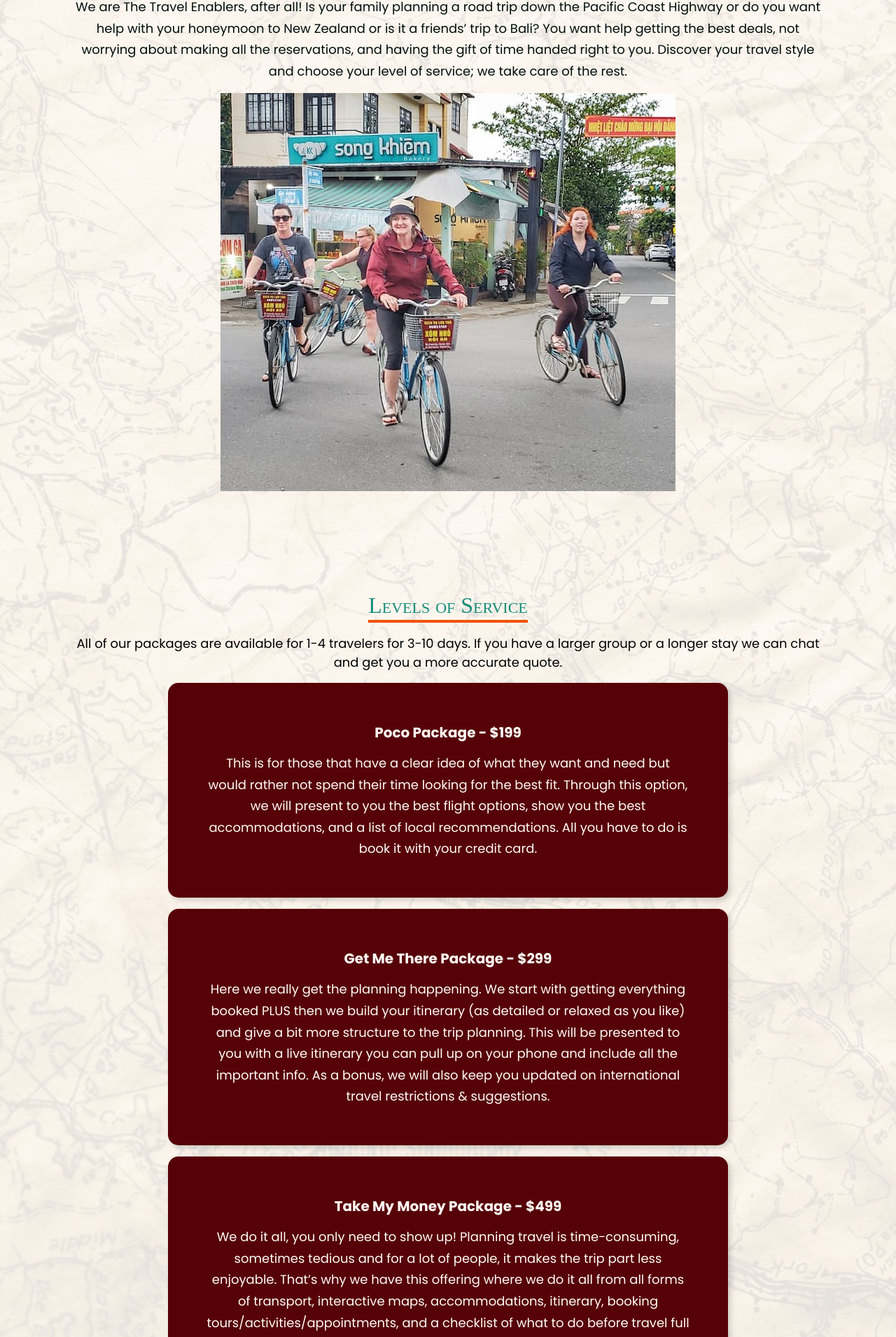
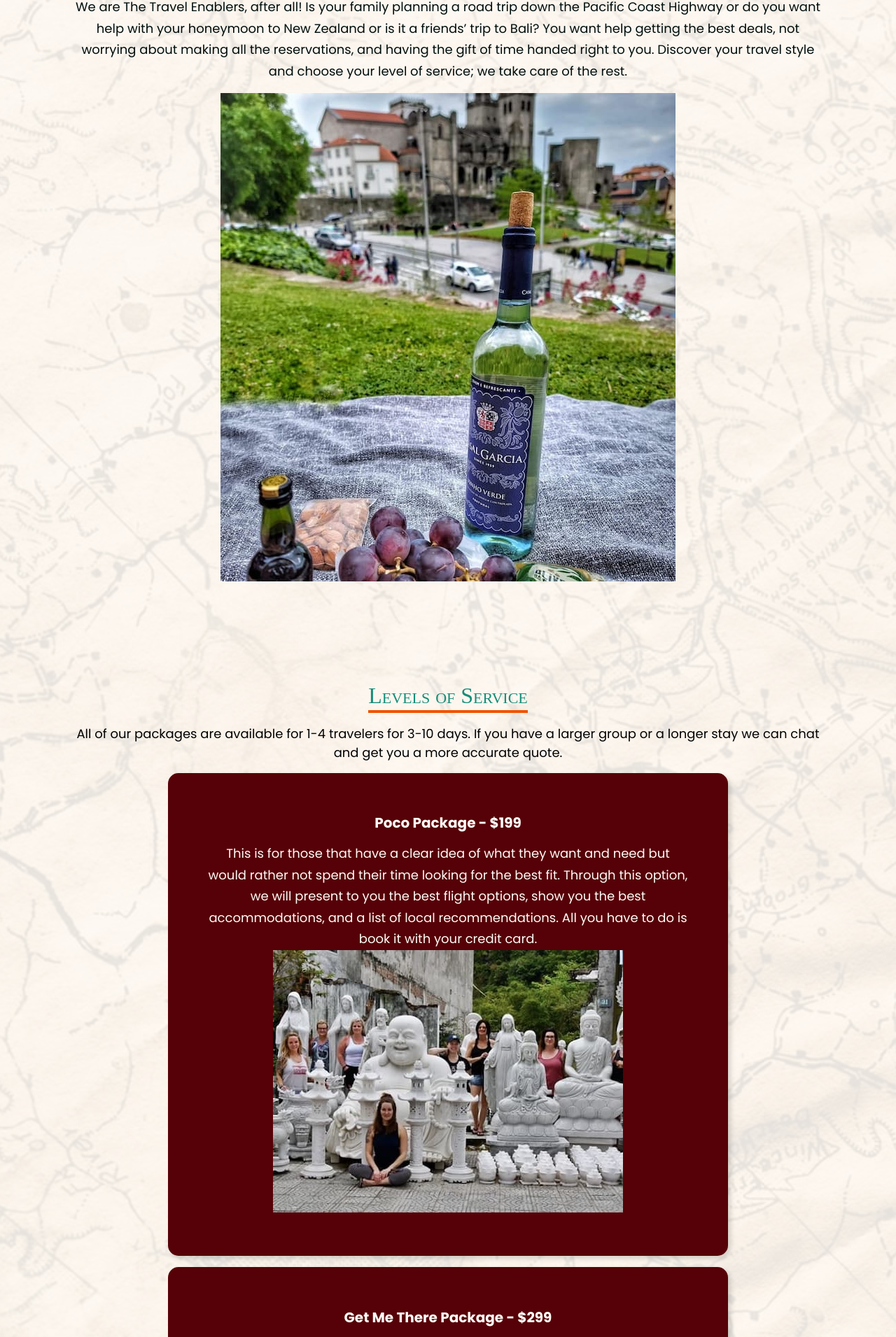
Before and after one commit to katelyngrimoldby/the-travel-enablers, a Next.js app: page /custom-trip in a window 1280 px wide. Shown: the part 714-2625 px from the top of the page at 70% size. Built offline with nearby package versions, Linux system fonts and the light colour scheme; a web font is replaced by a local one.

Commit message:
Add extra images

```diff
--- a/pages/custom-trip.tsx
+++ b/pages/custom-trip.tsx
@@ -5,7 +5,10 @@ import Button from "../components/Button";
 import Hero from "../components/Hero";
 import WhiteBack from "../components/WhiteBack";
 import heroImg from "../public/custom-trip-hero-img.jpg";
-import img from "../public/custom-trip-img.jpg";
+import img1 from "../public/custom-trip-1.jpg";
+import img2 from "../public/custom-trip-2.jpg";
+import img3 from "../public/custom-trip-3.jpg";
+import img4 from "../public/custom-trip-4.jpg";
 import Divider from "../icons/Divider";
 import styles from "../styles/customTrip.module.scss";
 
@@ -53,7 +56,7 @@ const CustomTrip: NextPage = () => {
                 service; we take care of the rest.
               </p>
               <div className={styles.imgWrapper}>
-                <Image src={img} alt="View of breach from behind palm trees" />
+                <Image src={img1} alt="View of breach from behind palm trees" />
               </div>
             </article>
           </section>
@@ -77,7 +80,14 @@ const CustomTrip: NextPage = () => {
                   of local recommendations. All you have to do is book it with
                   your credit card.
                 </p>
+                <div className={styles.cardImgWrapper}>
+                  <Image
+                    src={img2}
+                    alt="View of breach from behind palm trees"
+                  />
+                </div>
               </article>
+
               <article className={styles.card}>
                 <h3>Get Me There Package - $299</h3>
                 <p>
@@ -90,7 +100,14 @@ const CustomTrip: NextPage = () => {
                   you updated on international travel restrictions &
                   suggestions.
                 </p>
+                <div className={styles.cardImgWrapper}>
+                  <Image
+                    src={img3}
+                    alt="View of breach from behind palm trees"
+                  />
+                </div>
               </article>
+
               <article className={styles.card}>
                 <h3>Take My Money Package - $499</h3>
                 <p>
@@ -103,6 +120,12 @@ const CustomTrip: NextPage = () => {
                   before travel full of helpful information. It is a truly
                   bespoke experience.
                 </p>
+                <div className={styles.cardImgWrapper}>
+                  <Image
+                    src={img4}
+                    alt="View of breach from behind palm trees"
+                  />
+                </div>
               </article>
             </div>
           </section>
```
